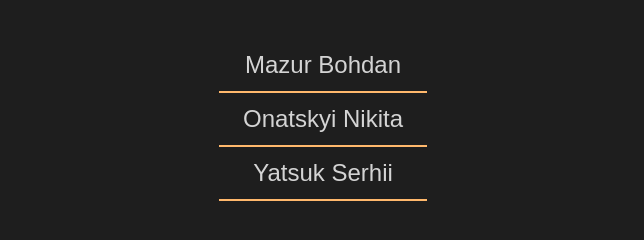
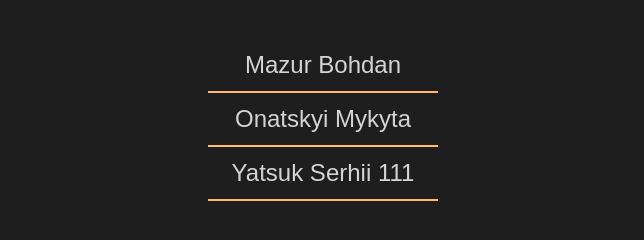
Before and after one commit to Yezhyck/iit-lab4_5, a website: page views/index.html in a window 1280 px wide. Shown: the part 342-582 px from the top of the page, without its empty margins (317-961 px from the left). Drawn offline with Linux system fonts and the light colour scheme; files that its build step writes are made by us from their sources.

Commit message:
Change index.html

```diff
--- a/views/index.html
+++ b/views/index.html
@@ -8,8 +8,8 @@
 <h2>Members of team #3 from group IA-04:</h2>
 <ol>
     <li>Mazur Bohdan</li>
-    <li>Onatskyi Nikita</li>
-    <li>Yatsuk Serhii</li>
+    <li>Onatskyi Mykyta</li>
+    <li>Yatsuk Serhii 111</li>
 </ol>
 </body>
 </html>
```
